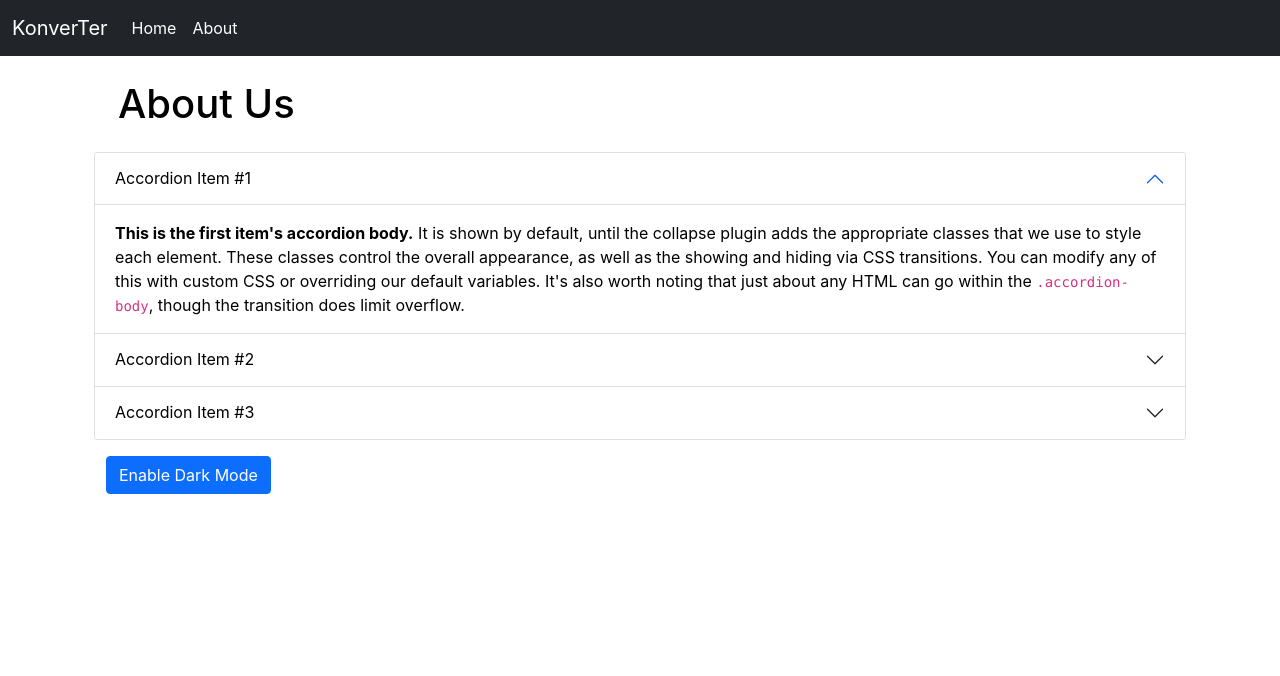
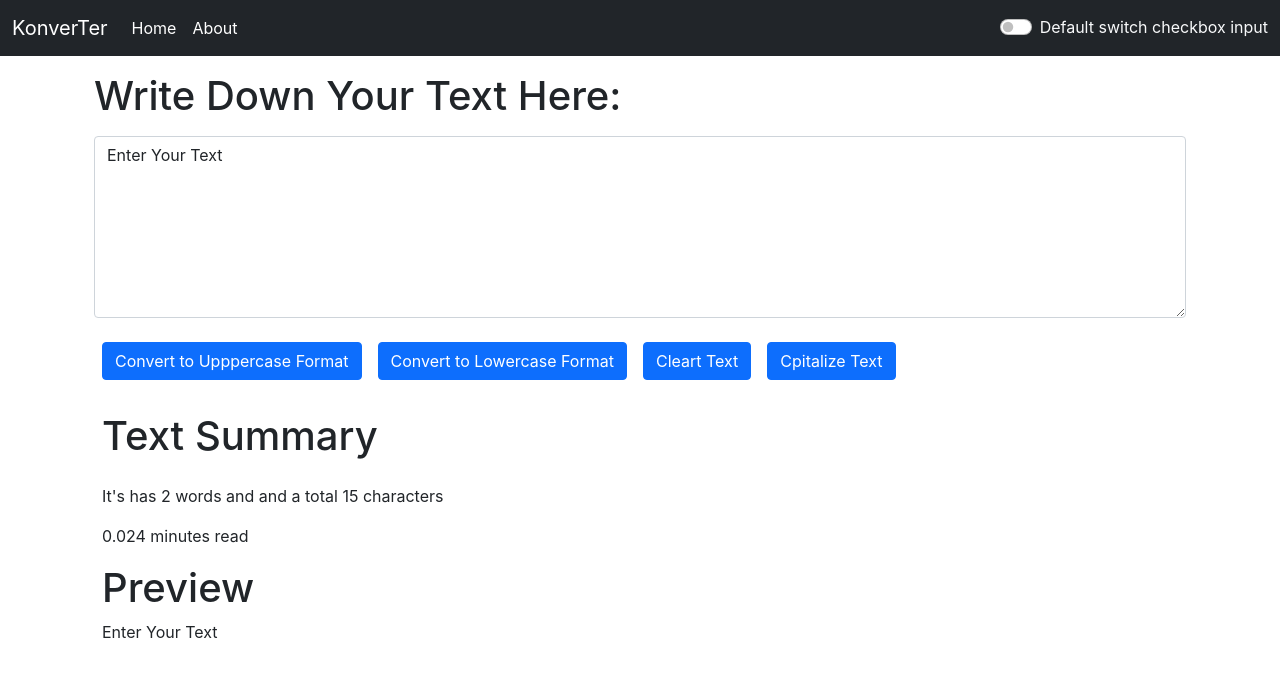
Before and after one commit to AhmadS7/react-progress, a React (Create React App) app: page / in a window 1280 px wide. Shown: the top 676 px of the page. Built offline with nearby package versions, Linux system fonts and the light colour scheme.

Commit message:
improved

```diff
--- a/src/App.js
+++ b/src/App.js
@@ -1,15 +1,27 @@
+import { useState } from 'react/cjs/react.development';
 import './App.css';
 import About from './components/About';
 import Navbar from './components/Navbar';
 import TextForm from './components/TextForm';
 
 function App() {
+  const [Mode, setMode] = useState('dark');
+
+  const toggleMode = () => {
+    if (Mode === 'light') {
+      setMode('dark');
+      document.body.style.backgroundColor = 'gray';
+    } else {
+      setMode('light');
+      document.body.style.backgroundColor = 'white';
+    }
+  };
   return (
     <>
-      <Navbar name="KonverTer" />
+      <Navbar name="KonverTer" Mode={Mode} toggleMode={toggleMode} />
       <div className="container my-3">
-        {/* <TextForm heading="Write Down Your Text Here:" /> */}
-        <About />
+        <TextForm heading="Write Down Your Text Here:" />
+        {/* <About /> */}
       </div>
     </>
   );
--- a/src/components/Navbar.js
+++ b/src/components/Navbar.js
@@ -2,7 +2,7 @@ import React from 'react';
 
 export default function Navbar(props) {
   return (
-    <nav className="navbar navbar-expand-lg navbar-dark bg-dark">
+    <nav className={`navbar navbar-expand-lg navbar-${props.Mode} bg-dark`}>
       <div className="container-fluid">
         <a className="navbar-brand" href="/">
           {props.name}
@@ -37,6 +37,12 @@ export default function Navbar(props) {
               Search
             </button>
           </form> */}
+          <div className={`form-check form-switch text-${props.Mode === 'light' ? 'dark' : 'light'}`}>
+            <input onChange={props.toggleMode} className="form-check-input" type="checkbox" id="flexSwitchCheckDefault" />
+            <label className="form-check-label" htmlFor="flexSwitchCheckDefault">
+              Default switch checkbox input
+            </label>
+          </div>
         </div>
       </div>
     </nav>
```
